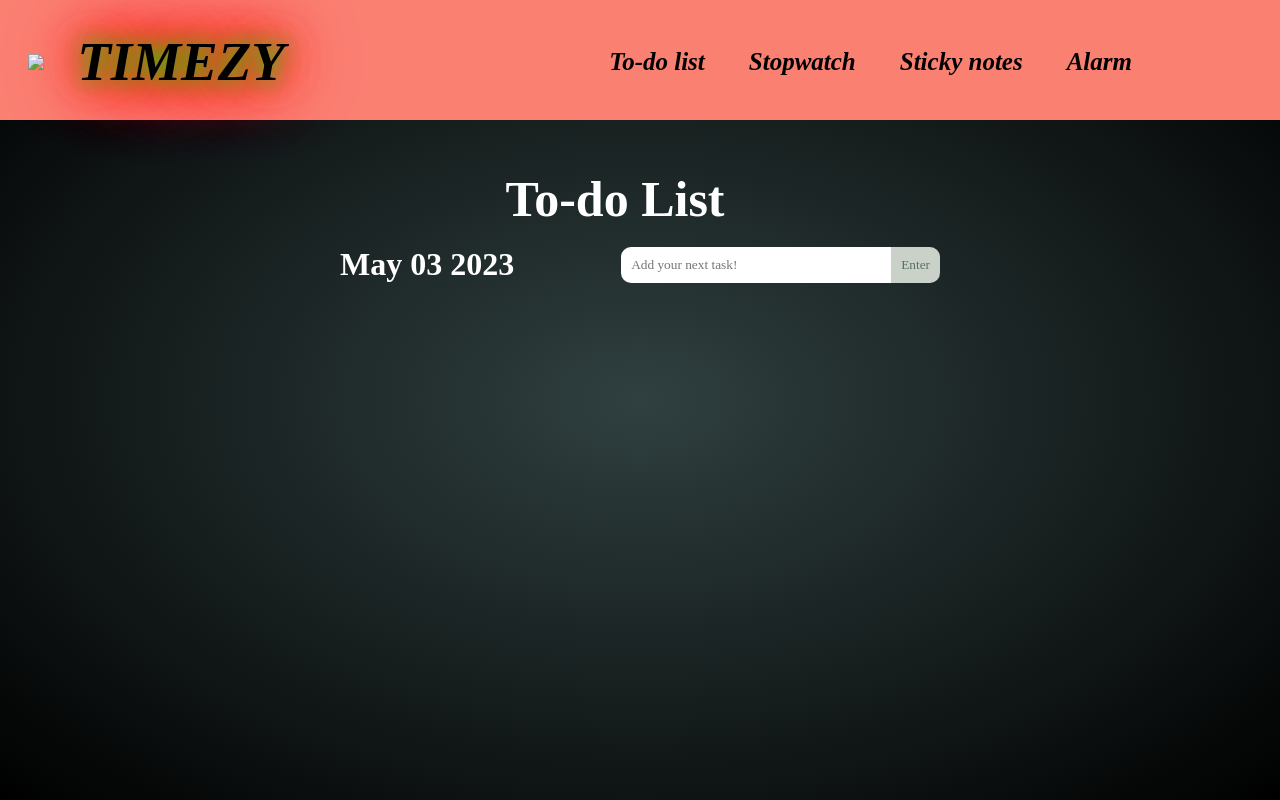
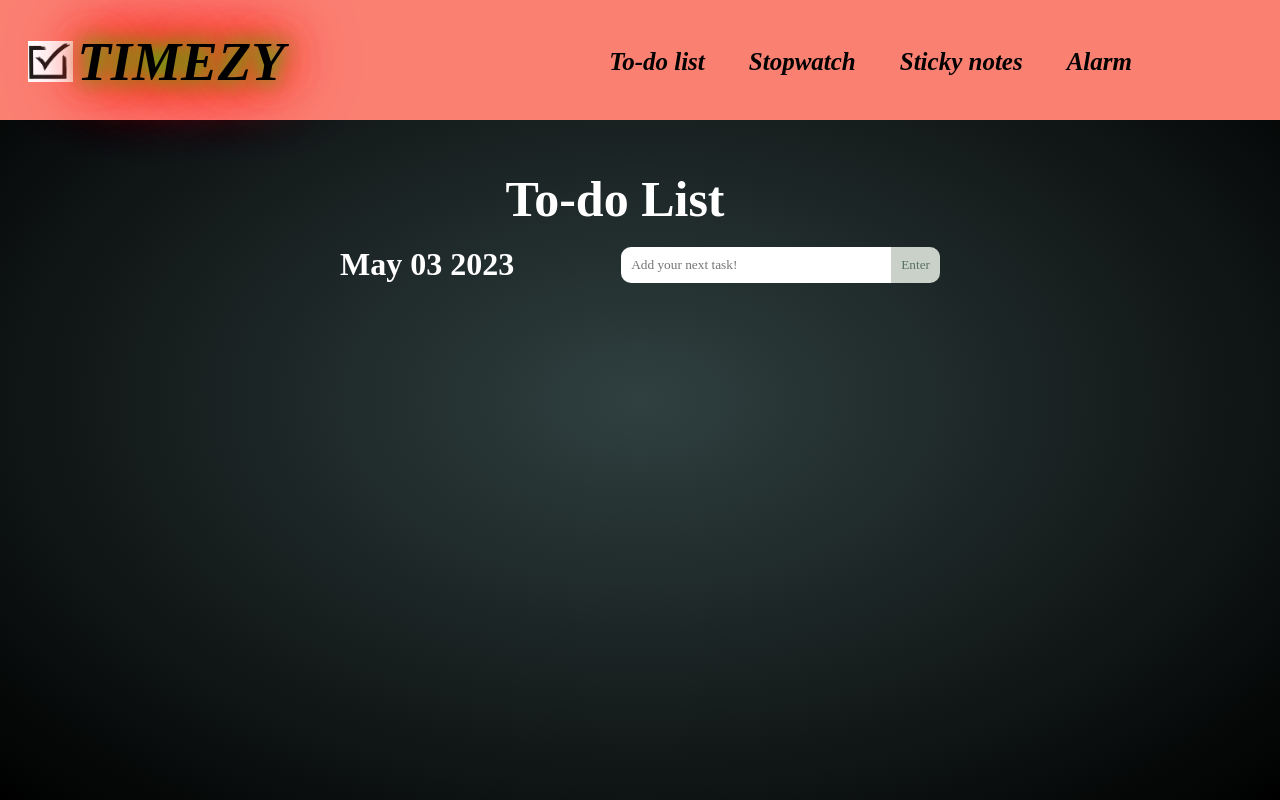
Before and after one commit to HarshithaaRG/MusicPlayer, a plain HTML site: page todolist.html in a window 1280 px wide. Drawn offline with Linux system fonts and the light colour scheme.

Commit message:
Update todolist.html

```diff
--- a/todolist.html
+++ b/todolist.html
@@ -5,7 +5,7 @@
     <meta http-equiv="X-UA-Compatible" content="IE=edge">
     <meta name="viewport" content="width=device-width, initial-scale=1.0">
     <title>To-do List</title>
-    <link rel="icon" href="check.png"  type="image/x-icon">
+    <link rel="icon" href="./assets/check.png"  type="image/x-icon">
     <link rel="stylesheet" href="todo.css">
     <link rel="stylesheet" href="https://cdnjs.cloudflare.com/ajax/libs/font-awesome/6.4.0/css/all.min.css">
     <style>
@@ -52,7 +52,7 @@
 <body>
     <header class="hero">
         <nav>
-            <img src="check.png" width="45" style="margin-left:-100px;">
+            <img src="./assets/check.png" width="45" style="margin-left:-100px;">
             <h2 class='logo'>TIMEZY</h2>
             <ul>
                 <li style="font-size:25px; font-style:oblique;"><a href='todolist.html'>To-do list</a></li>
```
